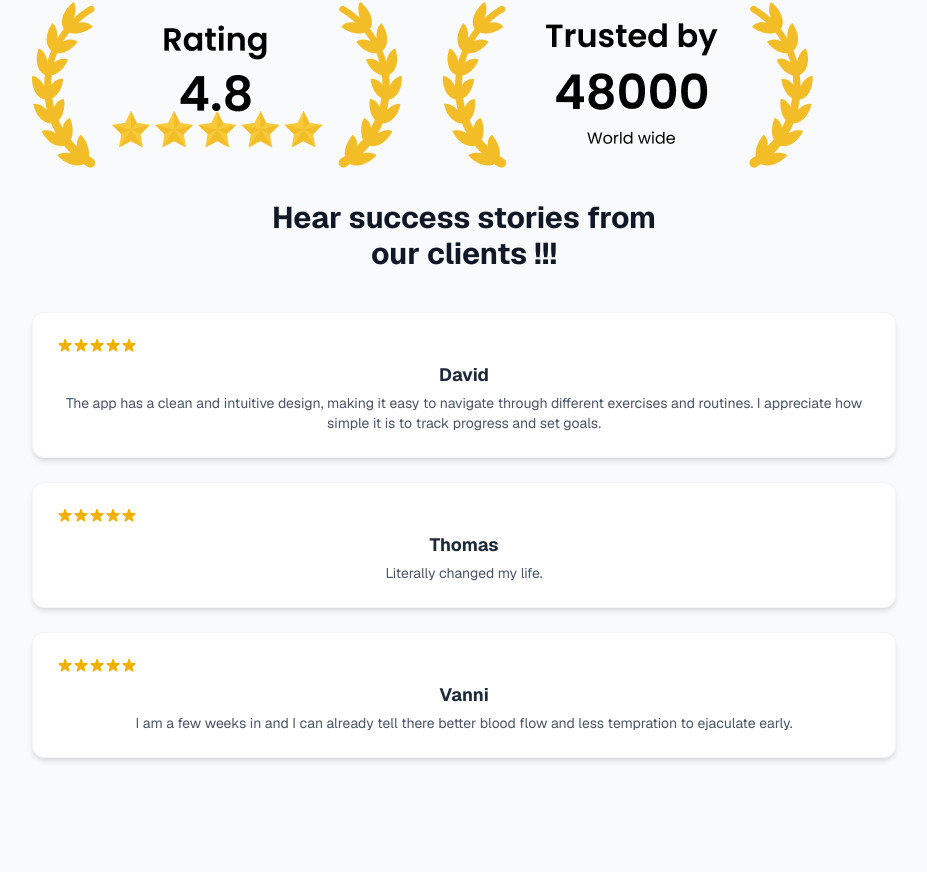
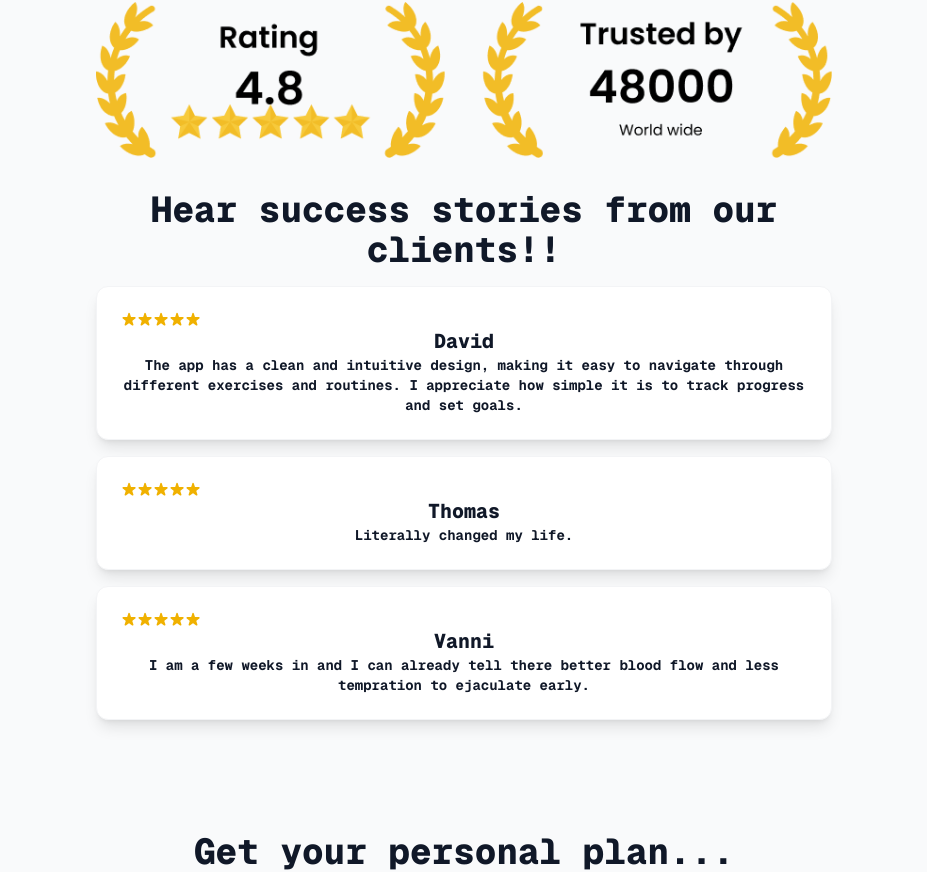
Before and after one commit to shejanNizam/fitness_landing_page, a Next.js app: page / in a window 1280 px wide. Shown: the part 2654-3526 px from the top of the page, without its empty margins (176-1103 px from the left). Built offline with nearby package versions, Linux system fonts and the light colour scheme.

Commit message:
rating section modified

```diff
--- a/src/components/CParagraph.jsx
+++ b/src/components/CParagraph.jsx
@@ -1,7 +1,7 @@
 export default function CParagraph({ text }) {
   return (
     <>
-      <h2 className="text-sm sm:text-md font-bold font-mono text-gray-900 text-center">
+      <h2 className="text-sm sm:text-md font-bold font-mono text-gray-900">
         {text}
       </h2>
     </>
--- a/src/components/CSubHeading.jsx
+++ b/src/components/CSubHeading.jsx
@@ -1,7 +1,7 @@
 export default function CSubHeading({ text }) {
   return (
     <>
-      <h2 className="text-lg sm:text-xl font-extrabold font-mono text-gray-900 text-center">
+      <h2 className="text-lg sm:text-xl font-extrabold font-mono text-gray-900">
         {text}
       </h2>
     </>
--- a/src/components/RatingWithSuccess.jsx
+++ b/src/components/RatingWithSuccess.jsx
@@ -1,5 +1,8 @@
 import Image from "next/image";
 import image from "../assets/rating_review/ratings.png";
+import CHeading from "./CHeading";
+import CParagraph from "./CParagraph";
+import CSubHeading from "./CSubHeading";
 
 const testimonialsData = [
   {
@@ -44,29 +47,25 @@ const RatingStars = ({ rating }) => (
 
 export default function RatingWithSuccess() {
   return (
-    <div className="bg-gray-50 py-12 sm:py-20 font-sans">
-      <div className="max-w-4xl mx-auto px-4">
+    <div className="bg-gray-50 py-12 sm:py-20 font-mono">
+      <div className="max-w-3xl mx-auto px-4">
         <Image src={image} alt="rating_image" className="mb-8" />
+        <CHeading text="Hear success stories from our clients!!" />
 
-        {/* Title */}
-        <h2 className="text-2xl sm:text-3xl font-bold text-gray-900 text-center mb-10">
-          Hear success stories from <br />
-          our clients !!!
-        </h2>
-
-        <div className="space-y-6">
-          {testimonialsData.map((testimonial) => (
+        <div className="flex flex-col gap-4">
+          {testimonialsData?.map((testimonial) => (
             <div
               key={testimonial._id}
-              className="bg-white p-6 rounded-xl shadow-md border border-gray-100"
+              className="
+                bg-white p-6 rounded-xl shadow-lg border border-gray-100
+                transform transition duration-300 ease-in-out
+                hover:shadow-2xl hover:scale-[1.02] hover:border-[#A50015]
+                cursor-pointer
+              "
             >
-              <div className="mb-2">
-                <RatingStars rating={testimonial.rating} />
-              </div>
-              <h4 className="text-lg font-bold text-gray-800 mb-1">
-                {testimonial.name}
-              </h4>
-              <p className="text-sm text-gray-600">{testimonial.review}</p>
+              <RatingStars rating={testimonial.rating} />
+              <CSubHeading text={testimonial.name} />
+              <CParagraph text={testimonial.review} />
             </div>
           ))}
         </div>
```
